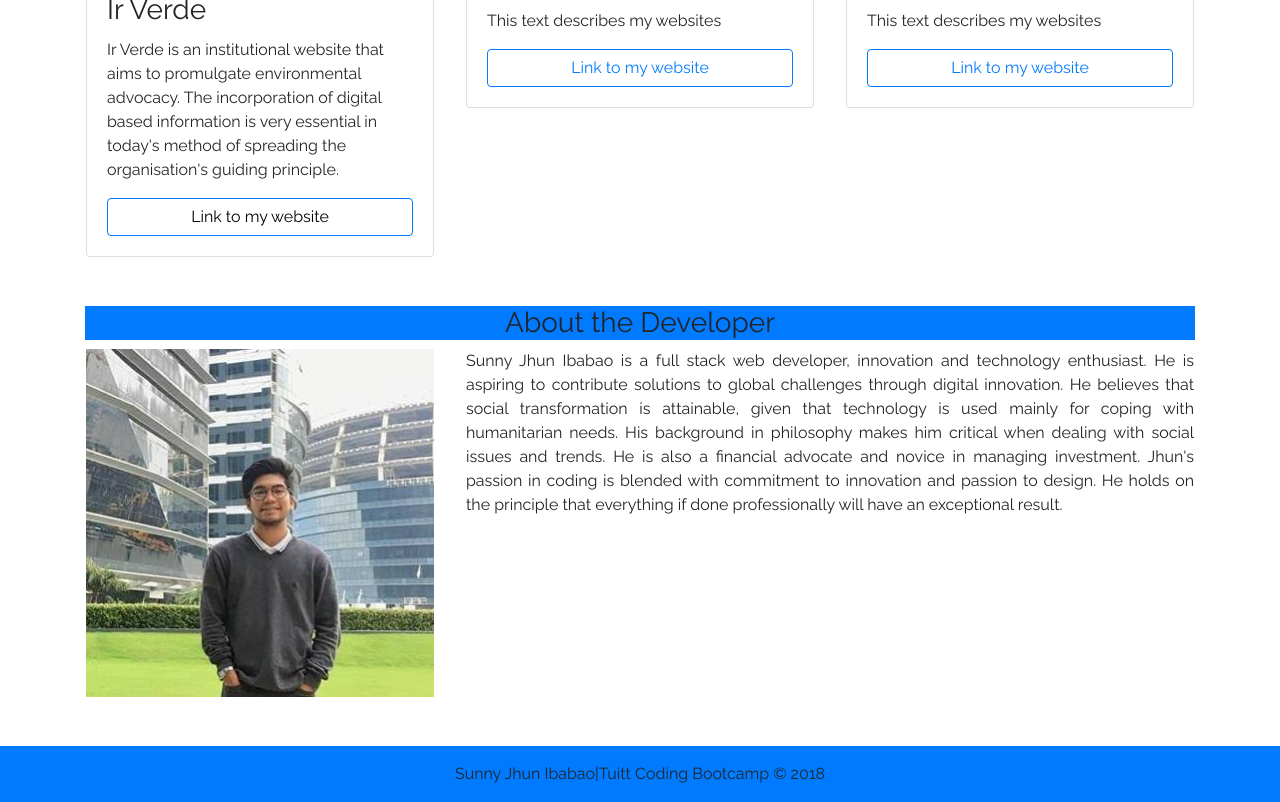
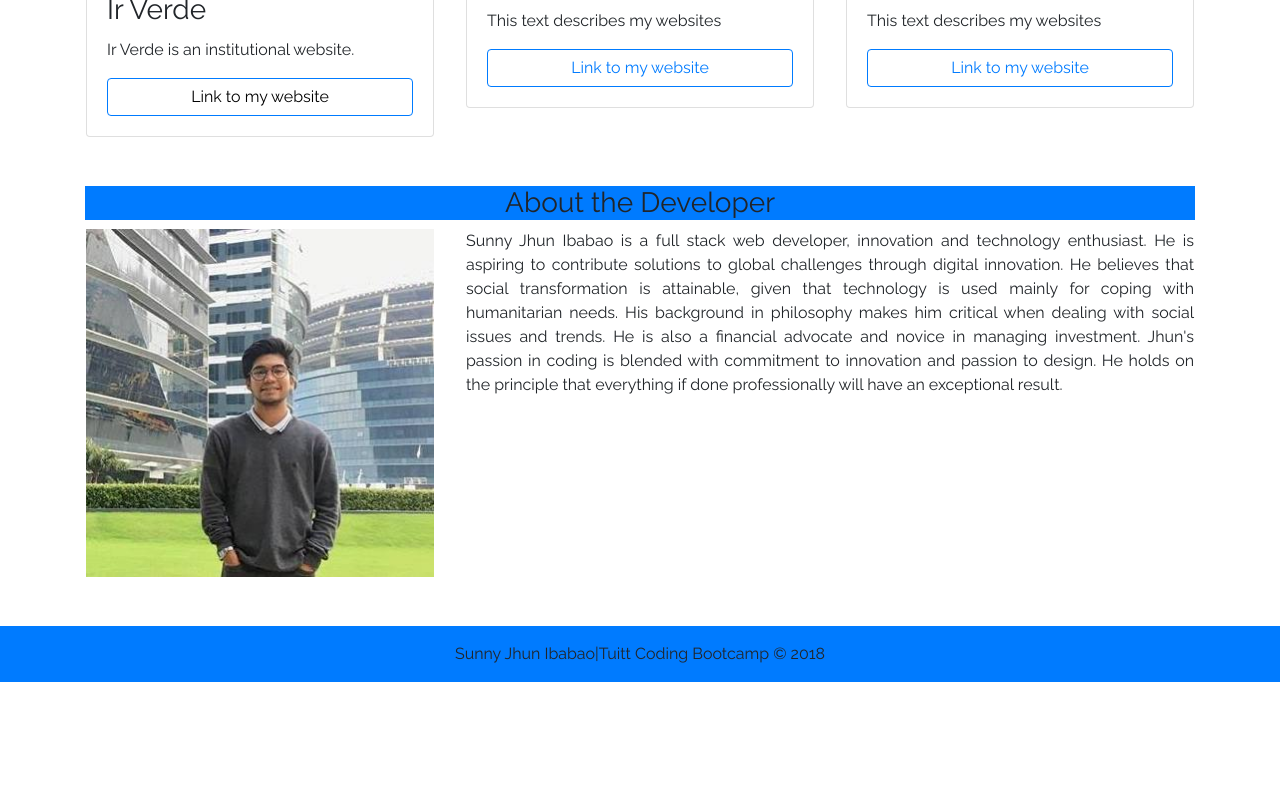
Before and after one commit to sunny-jhun/ir-verde-iv, a plain HTML site: page index.html in a window 1280 px wide. Shown: the part 1137-1939 px from the top of the page. After the commit the page ends 1819 px from the top, so only its background shows below. Drawn offline with nearby package versions, Linux system fonts and the light colour scheme.

```diff
--- a/index.html
+++ b/index.html
@@ -46,7 +46,7 @@
 					<img class="img-fluid card-img-top" src="assets/images/land.png">
 					<div class="card-body">
 						<h3 class="card-title"> Ir Verde</h3>
-						<p class="text">Ir Verde is an institutional website that aims to promulgate environmental advocacy. The incorporation of digital based information is very essential in today's method of spreading the organisation's guiding principle.</p>
+						<p class="text">Ir Verde is an institutional website.</p>
 						<button class="btn btn-outline-primary btn-block"><a href="https://sunny-jhun.github.io/ir-verde/" target="_blank">Link to my website </a></button>
 					</div>
 				</div>
```
